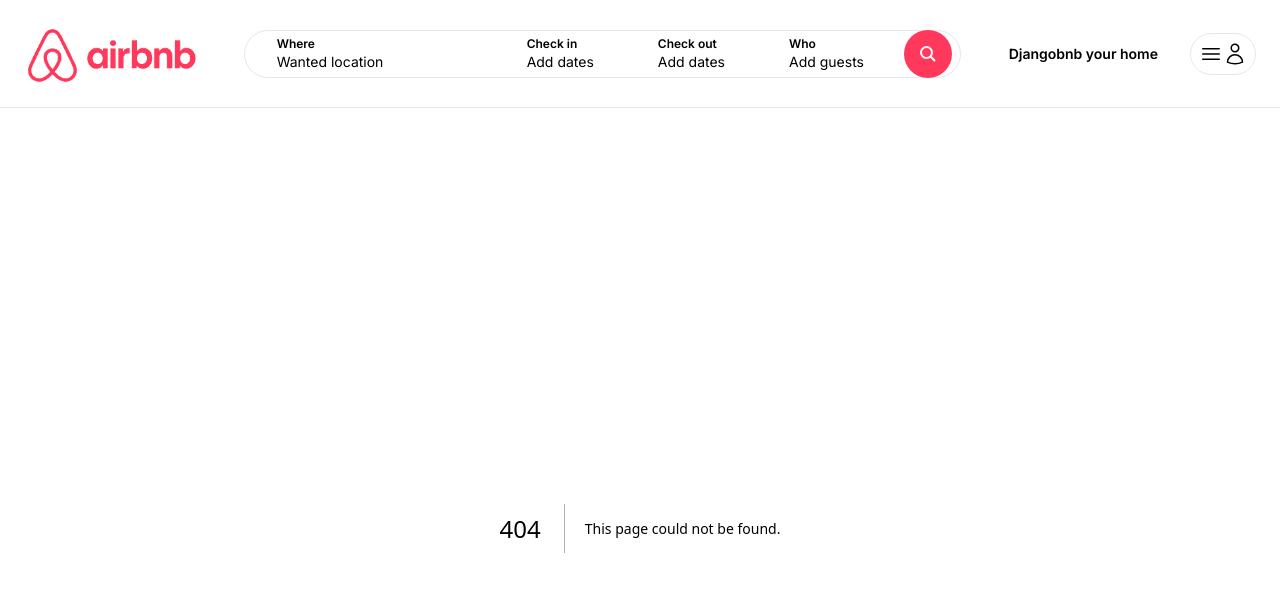
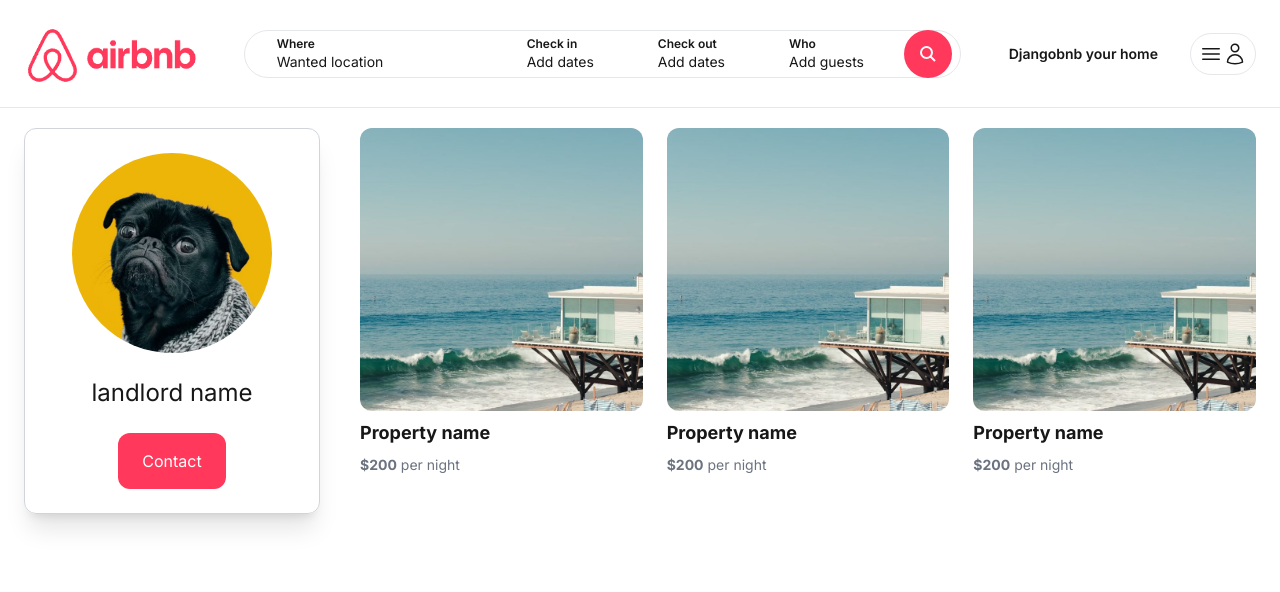
Before and after one commit to PacoDeLuis/Fronted-Clone-de-Airbnb, a Next.js app: page /landlords/1 in a window 1280 px wide. Before the commit this address had no page. Shown: the top 592 px of the page. Built offline with nearby package versions, Linux system fonts and the light colour scheme.

Commit message:
05 Landlord page

```diff
--- /dev/null
+++ b/app/components/ContactButton.tsx
@@ -0,0 +1,9 @@
+const ContactButton = () => {
+    return(
+        <div className="mt-6 py-4 px-6 cursor-pointer bg-airbnb text-white rounded-xl hover:bg-airbnb-dark transition">
+            Contact
+        </div>
+    )
+}
+
+export default ContactButton;
--- /dev/null
+++ b/app/landlords/[id]/page.tsx
@@ -0,0 +1,34 @@
+import ContactButton from "@/app/components/ContactButton"
+import PropertyList from "@/app/components/properties/PropertyList"
+import Image from "next/image"
+
+const LandlordDefaultPage = () => {
+    return (
+        <main className="max-w-[1500px] mx-auto px-6 pb-6">
+            <div className="grid grid-cols-1 md:grid-cols-4 gap-4">
+            <aside className="col-span-1 mb-4">
+            <div className="flex flex-col items-center p-6 rounded-xl border border-gray-300 shadow-xl">
+                <Image
+                    src='/profile_pic_1.jpg'
+                    width={200}
+                    height={200}
+                    alt="Landlrod name"
+                    className="rounded-full"
+                />
+                <h1 className="mt-6 text-2xl">landlord name</h1>
+                <ContactButton/>
+
+            </div>
+            </aside>
+            <div className="col-span-1 md:col-span-3 pl-0 md:pl-6">
+                <div className="grid grid-cols-1 md:grid-cols-3 gap-6">
+                <PropertyList/>
+                </div>
+            </div>
+            </div>
+
+        </main>
+    )
+}
+
+export default LandlordDefaultPage
```
